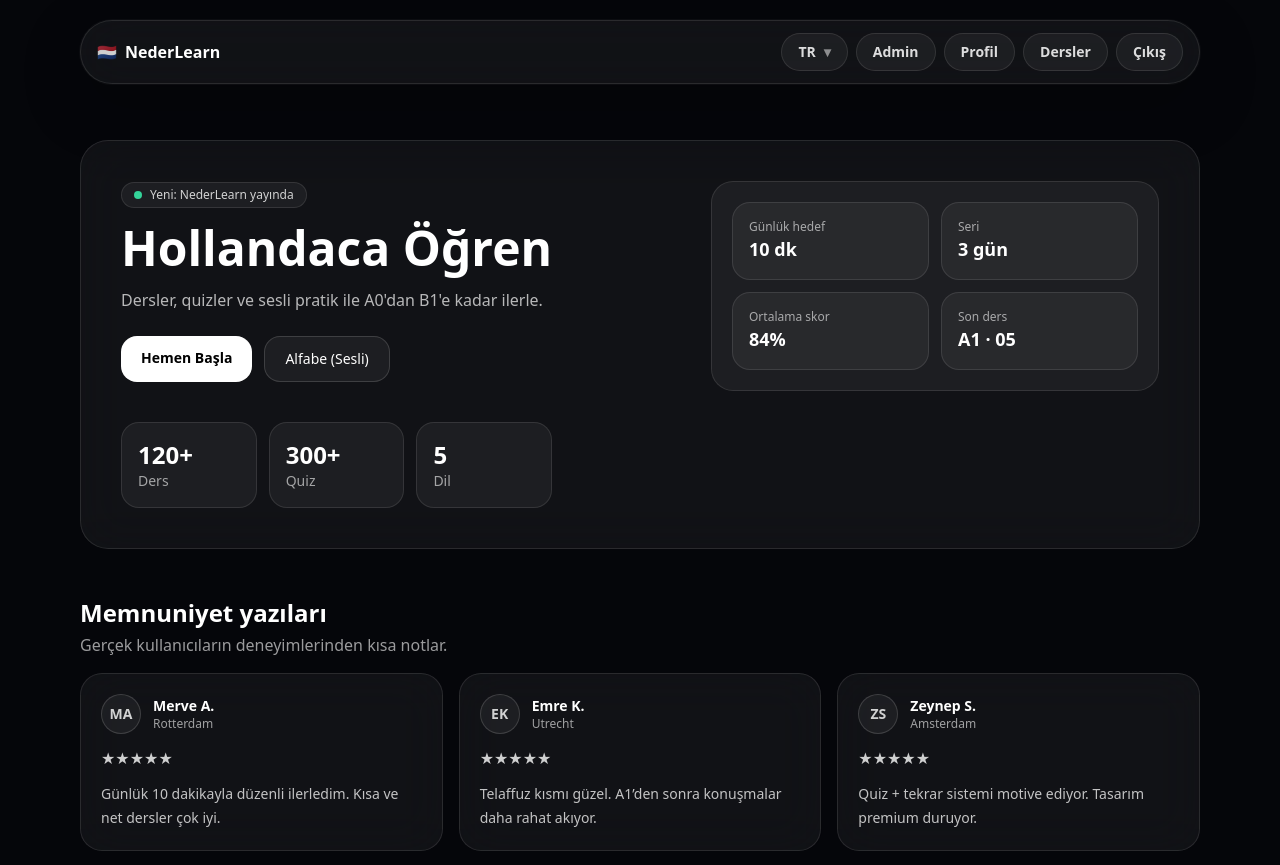
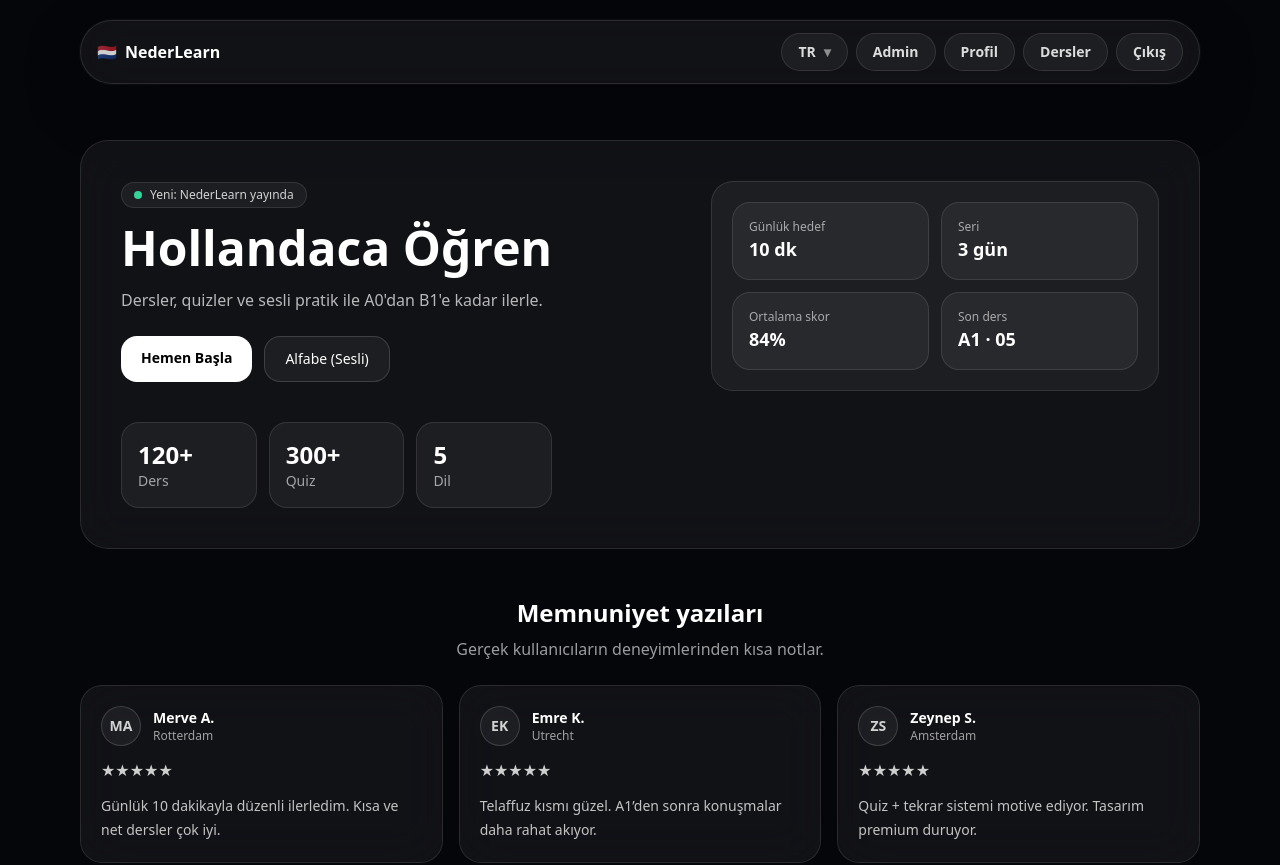
Before and after one commit to cosmuslum/nextjs-boilerplate, a Next.js app: page / in a window 1280 px wide. Shown: the top 865 px of the page. Built offline with nearby package versions, Linux system fonts and the light colour scheme.

Commit message:
Update Testimonials.jsx

```diff
--- a/components/Testimonials.jsx
+++ b/components/Testimonials.jsx
@@ -2,28 +2,28 @@ const items = [
   {
     name: "Merve A.",
     place: "Rotterdam",
-    text: "Günlük 10 dakikayla düzenli ilerledim. Kısa ve net dersler çok iyi."
+    text: "Günlük 10 dakikayla düzenli ilerledim. Kısa ve net dersler çok iyi.",
   },
   {
     name: "Emre K.",
     place: "Utrecht",
-    text: "Telaffuz kısmı güzel. A1’den sonra konuşmalar daha rahat akıyor."
+    text: "Telaffuz kısmı güzel. A1’den sonra konuşmalar daha rahat akıyor.",
   },
   {
     name: "Zeynep S.",
     place: "Amsterdam",
-    text: "Quiz + tekrar sistemi motive ediyor. Tasarım premium duruyor."
-  }
+    text: "Quiz + tekrar sistemi motive ediyor. Tasarım premium duruyor.",
+  },
 ];
 
 export default function Testimonials() {
   return (
-    <section className="space-y-4">
-      <div>
+    <section className="space-y-6">
+      <div className="mx-auto max-w-2xl text-center">
         <h2 className="text-xl font-semibold md:text-2xl text-white">
           Memnuniyet yazıları
         </h2>
-        <p className="mt-1 text-white/60">
+        <p className="mt-2 text-white/60">
           Gerçek kullanıcıların deneyimlerinden kısa notlar.
         </p>
       </div>
```
